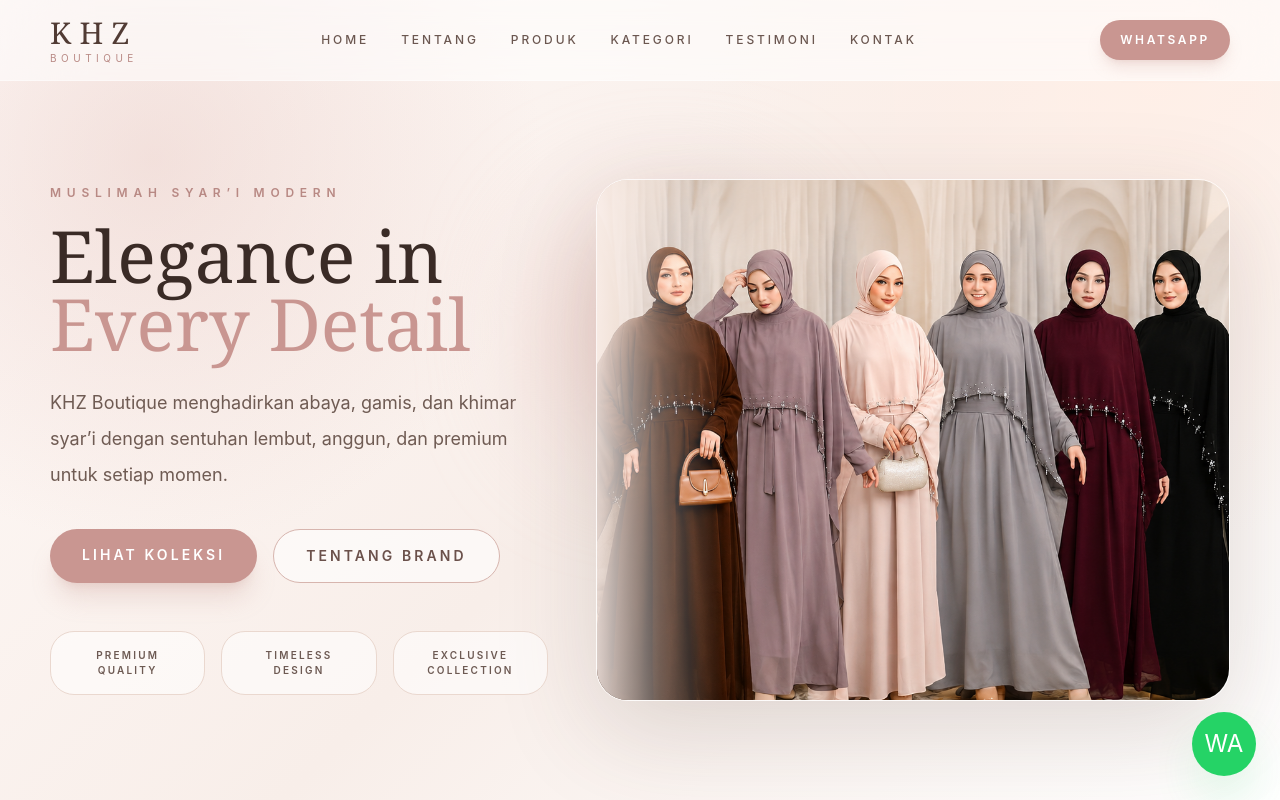
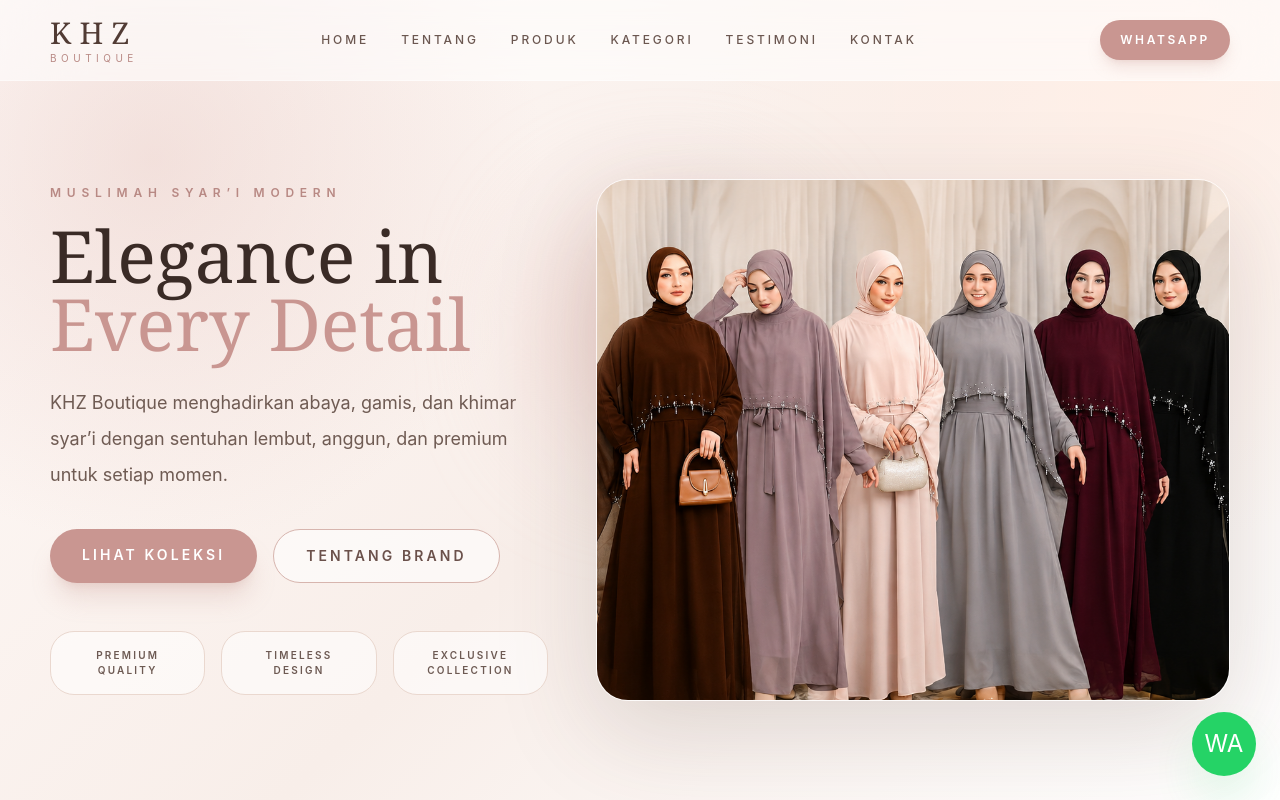
Before and after one commit to ridz15/KHZboutique, a Next.js app: page / in a window 1280 px wide. Shown: the top 800 px of the page. Built offline with nearby package versions, Linux system fonts and the light colour scheme.

Commit message:
Show full brown model in hero

```diff
--- a/src/app/page.tsx
+++ b/src/app/page.tsx
@@ -229,7 +229,6 @@ export default function Home() {
                 priority
                 className="h-[360px] w-full object-cover object-[84%_center] md:h-[520px]"
               />
-              <div className="pointer-events-none absolute inset-y-0 left-0 w-[20%] bg-gradient-to-r from-[#fbf0ec]/85 via-[#fbf0ec]/35 to-transparent" />
             </div>
           </motion.div>
         </div>
```
